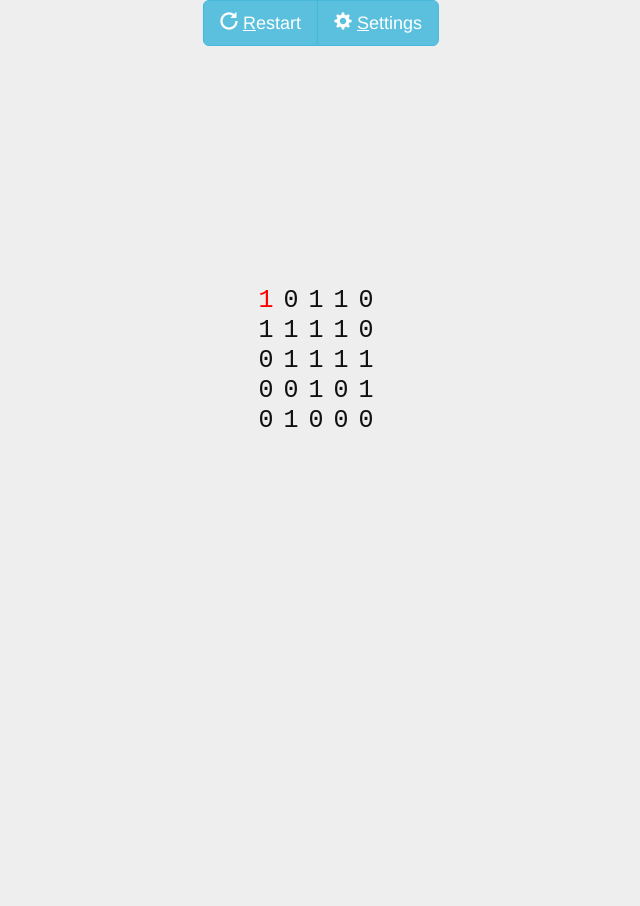
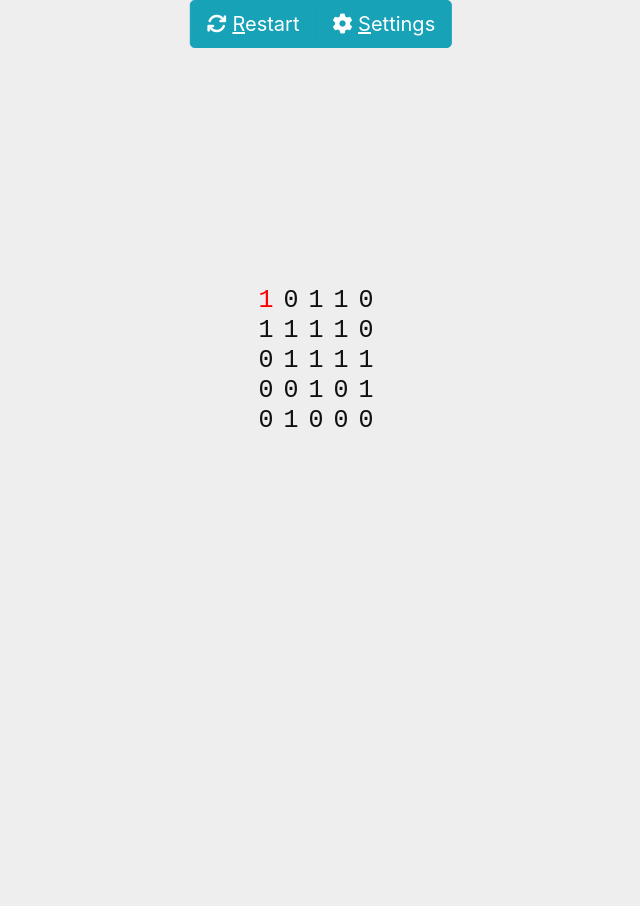
Before and after one commit to thakkaha/match-the-numbers, a Jekyll site: the page mtn.html, which Jekyll copies as it is, in a window 1280 px wide. Shown: the whole page, without its empty margins (319-959 px from the left). Built offline with Jekyll 4.4.1, drawn with Linux system fonts in a browser that asks for light colours; nearby versions of some CDN libraries.

Commit message:
Update to Bootstrap 4

```diff
--- a/mtn.css
+++ b/mtn.css
@@ -7,12 +7,12 @@ canvas {
   margin-top: 40px;
 }
 
-.buttons {
+input[type="number"] {
+  width: 5em;
+}
+
+.btn-group-center {
   position: absolute;
   left: 50%;
   transform: translateX(-50%);
 }
-
-input[type="number"] {
-  width: 5em;
-}
--- a/mtn.html
+++ b/mtn.html
@@ -6,59 +6,69 @@
   <meta name="viewport" content="width=device-width, initial-scale=1, user-scalable=no">
   <title>Match the Numbers</title>
   <meta name="description" content="Try to make all numbers equal by visiting them">
-  <link rel="stylesheet" href="https://stackpath.bootstrapcdn.com/bootstrap/3.4.1/css/bootstrap.min.css" integrity="sha384-HSMxcRTRxnN+Bdg0JdbxYKrThecOKuH5zCYotlSAcp1+c8xmyTe9GYg1l9a69psu" crossorigin="anonymous">
+  <link rel="stylesheet" href="https://stackpath.bootstrapcdn.com/bootstrap/4.3.1/css/bootstrap.min.css" integrity="sha384-ggOyR0iXCbMQv3Xipma34MD+dH/1fQ784/j6cY/iJTQUOhcWr7x9JvoRxT2MZw1T" crossorigin="anonymous">
   <link rel="stylesheet" href="mtn.css">
 </head>
 
 <body>
-  <div class="modal fade" id="settings">
+  <div class="modal fade" id="settings" tabindex="-1">
     <div class="modal-dialog">
       <div class="modal-content">
         <div class="modal-header">
+          <h4 class="modal-title">Settings</h4>
           <button type="button" class="close" data-dismiss="modal"><span aria-hidden="true">&times;</span></button>
-          <h4 class="modal-title">Settings</h4>
         </div>
         <div class="modal-body">
-          <form class="form-inline row">
-            <div class="form-group col-xs-4 col-md-3 col-lg-2 col-xs-offset-0 col-md-offset-2 col-lg-offset-3">
+          <form>
+            <div class="form-row">
+              <div class="form-group col">
                 <label for="rows">Rows</label>
                 <input type="number" class="form-control" id="rows" min="2" max="99">
               </div>
-            <div class="form-group col-xs-4 col-md-3 col-lg-2">
+              <div class="form-group col">
                 <label for="min">Min Digit</label>
                 <input type="number" class="form-control" id="min" min="0" max="8">
               </div>
-            <div class="checkbox col-xs-4 col-md-3 col-lg-2">
-              <label for="move"><input type="checkbox" id="move" accesskey="c"> <span style="text-decoration: underline">C</span>hange <span id ="moveText">target</span> digit</label>
+              <div class="form-group col my-auto">
+                <div class="form-check">
+                  <input type="checkbox" class="form-check-input" id="move" accesskey="c">
+                  <label for="move" class="form-check-label"><u>C</u>hange <span id="moveText">target</span> digit</label>
                 </div>
-          </form>
-          <form class="form-inline row">
-            <div class="form-group col-xs-4 col-md-3 col-lg-2 col-xs-offset-0 col-md-offset-2 col-lg-offset-3">
+              </div>
+            </div>
+            <div class="form-row">
+              <div class="form-group col">
                 <label for="cols">Columns</label>
                 <input type="number" class="form-control" id="cols" min="2" max="99">
               </div>
-            <div class="form-group col-xs-4 col-md-3 col-lg-2">
+              <div class="form-group col">
                 <label for="max">Max Digit</label>
                 <input type="number" class="form-control" id="max" min="1" max="9">
               </div>
-            <div class="checkbox col-xs-4 col-md-3 col-lg-2">
-              <label for="increase"><input type="checkbox" id="increase" accesskey="d"> <span id ="increaseText">Increase</span> <span style="text-decoration: underline">d</span>igit</label>
+              <div class="form-group col my-auto">
+                <div class="form-check">
+                  <input type="checkbox" class="form-check-input" id="increase" accesskey="d">
+                  <label for="increase" class="form-check-label"><span id="increaseText">Increase</span> <u>d</u>igit</label>
+                </div>
+              </div>
             </div>
           </form>
         </div>
         <div class="modal-footer">
-          <a class="btn btn-info" onclick="save()" accesskey="a" data-dismiss="modal"><span class="glyphicon glyphicon-floppy-disk"></span> S<span style="text-decoration: underline">a</span>ve</a>
+          <button type="button" class="btn btn-primary" onclick="save()" accesskey="a" data-dismiss="modal"><i class="fas fa-save"></i> S<u>a</u>ve</button>
         </div>
       </div>
     </div>
   </div>
-  <div class="btn-group buttons">
-    <a class="btn btn-lg btn-info" onclick="restart()" accesskey="r"><span class="glyphicon glyphicon-repeat"></span> <span style="text-decoration: underline">R</span>estart</a>
-    <a class="btn btn-lg btn-info" accesskey="s" data-toggle="modal" data-target="#settings"><span class="glyphicon glyphicon-cog"></span> <span style="text-decoration: underline">S</span>ettings</a>
+  <div class="btn-group btn-group-lg btn-group-center">
+    <button type="button" class="btn btn-info" onclick="restart()" accesskey="r"><i class="fas fa-sync"></i> <u>R</u>estart</button>
+    <button type="button" class="btn btn-info" data-toggle="modal" data-target="#settings" accesskey="s"><i class="fas fa-cog"></i> <u>S</u>ettings</button>
   </div>
   <canvas id="canvas">Your browser doesn't support HTML5.</canvas>
-  <script src="https://code.jquery.com/jquery-3.3.1.min.js" integrity="sha256-FgpCb/KJQlLNfOu91ta32o/NMZxltwRo8QtmkMRdAu8=" crossorigin="anonymous"></script>
-  <script src="https://stackpath.bootstrapcdn.com/bootstrap/3.4.1/js/bootstrap.min.js" integrity="sha384-aJ21OjlMXNL5UyIl/XNwTMqvzeRMZH2w8c5cRVpzpU8Y5bApTppSuUkhZXN0VxHd" crossorigin="anonymous"></script>
+  <script src="https://code.jquery.com/jquery-3.3.1.slim.min.js" integrity="sha384-q8i/X+965DzO0rT7abK41JStQIAqVgRVzpbzo5smXKp4YfRvH+8abtTE1Pi6jizo" crossorigin="anonymous"></script>
+  <script src="https://cdnjs.cloudflare.com/ajax/libs/popper.js/1.14.7/umd/popper.min.js" integrity="sha384-UO2eT0CpHqdSJQ6hJty5KVphtPhzWj9WO1clHTMGa3JDZwrnQq4sF86dIHNDz0W1" crossorigin="anonymous"></script>
+  <script src="https://stackpath.bootstrapcdn.com/bootstrap/4.3.1/js/bootstrap.min.js" integrity="sha384-JjSmVgyd0p3pXB1rRibZUAYoIIy6OrQ6VrjIEaFf/nJGzIxFDsf4x0xIM+B07jRM" crossorigin="anonymous"></script>
+  <script src="https://kit.fontawesome.com/a1c4b21e48.js"></script>
   <script src="mtn.js"></script>
   <script>
     (function(i,s,o,g,r,a,m){i['GoogleAnalyticsObject']=r;i[r]=i[r]||function(){
```
Lines whose indentation alone changed are shown as unchanged.
